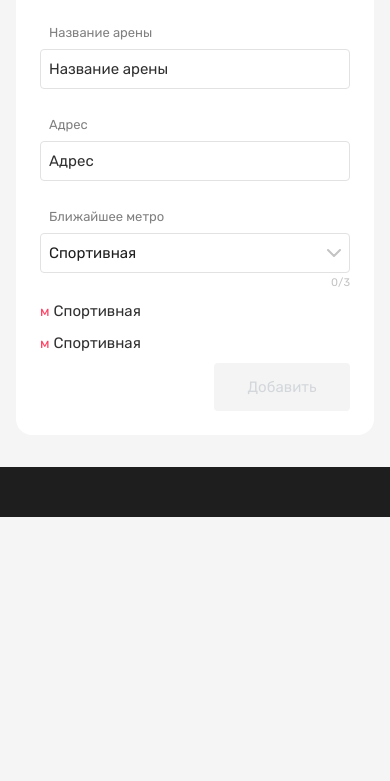
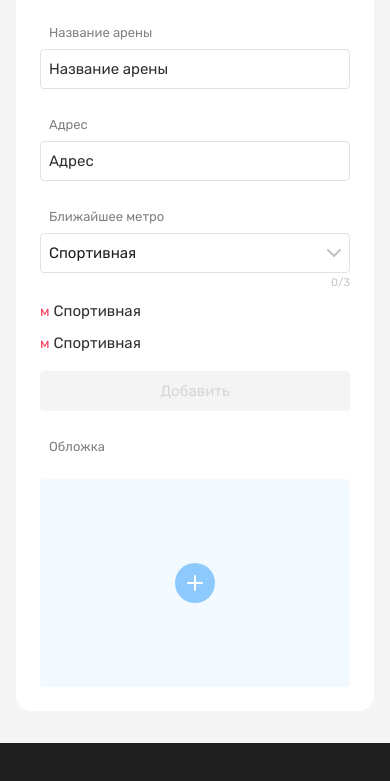
Before and after one commit to KotovMikhail/sportvgorode, a website: page src/form.html in a window 390 px wide. Shown: the part 561-1342 px from the top of the page. Before the commit the page ends 1078 px from the top, so only its background shows below. Drawn offline with nearby package versions, Linux system fonts and the light colour scheme; files that its build step writes are made by us from their sources; files whose address does not match are found by name.

Commit message:
Last commit

```diff
--- a/src/form.html
+++ b/src/form.html
@@ -183,19 +183,26 @@
                                     <span class="add-metro-item__elem">Спортивная</span>
                                     <span class="add-metro-item__elem">Спортивная</span>
                                 </div>
+                                <div class="error-text">Укажите метро</div>
+
+                                <button class="btn btn_blue form__add-btn _disabled" type="button">Добавить</button>
+
+                            </li>
+
+                            <li class="form__item add-cover-item">
+                                <p class="add-heading add-cover-item__heading">Обложка</p>
+                                <button class="add-cover-item__btn">
+                                    <img class="add-cover-item__img" src="@img/cover.jpg" alt="">
+                                </button>
+                            </li>
 
 
-
-                                <div class="error-text">Укажите метро</div>
-                            </li>
 
                         </ul>
 
 
 
 
-
-                        <button class="btn btn_blue form__add-btn _disabled" type="button">Добавить</button>
 
 
                     </form>
--- a/src/scss/common.scss
+++ b/src/scss/common.scss
@@ -230,12 +230,12 @@ h4,
 // Кнопки
 
 .btn {
-    border-radius: rem(4);
+    min-height: rem(48);
     font-size: rem(15);
     line-height: rem(24);
     font-weight: 400;
+    border-radius: rem(4);
     transition: background-color 0.2s, color 0.2s, border-color 0.2s;
-    min-height: rem(48);
 
     &_grey {
         border: 1px solid $primaryLightest2;
@@ -279,6 +279,10 @@ h4,
     &._disabled {
         color: $primaryLightest1;
         background-color: $primaryLightest3;
+    }
+
+    @include tablet {
+        min-height: rem(40);
     }
 }
 
@@ -542,10 +546,10 @@ h4,
     }
 
     &__add-btn {
-        margin-top: rem(8);
+        margin-top: rem(16);
         margin-left: auto;
         width: 100%;
-        max-width: rem(136);
+        max-width: rem(184);
     }
 
     @include laptop {
@@ -562,6 +566,13 @@ h4,
             .form__item-col_right {
                 margin-left: 0;
             }
+        }
+    }
+
+    @include mobileSmall {
+        &__add-btn {
+            margin-left: 0;
+            max-width: 100%;
         }
     }
 }
@@ -610,9 +621,6 @@ h4,
     }
 }
 
-.add-city-item {
-}
-
 .add-arena-name-item {
     .form__input {
         width: 100%;
@@ -626,6 +634,15 @@ h4,
 }
 
 .add-metro-item {
+    display: flex;
+    flex-direction: column;
+    align-items: flex-start;
+    justify-content: flex-start;
+
+    .selectric-add-metro-item__select {
+        width: 100%;
+    }
+
     .selectric-items li {
         position: relative;
         display: flex;
@@ -643,6 +660,7 @@ h4,
 
     &__counter-box {
         margin-top: rem(2);
+        margin-left: auto;
         display: flex;
         justify-content: flex-end;
         font-size: rem(11);
@@ -676,6 +694,82 @@ h4,
     }
 }
 
+.add-cover-item {
+
+    &__img {
+        display: none;
+        position: absolute;
+        top: 0;
+        left: 0;
+        width: 100%;
+        height: 100%;
+        object-fit: cover;
+        z-index: 0;
+        border-radius: rem(4)
+    }
+
+    &__btn {
+        position: relative;
+        width: 100%;
+        padding-bottom: 66.4%;
+        background-color: $blueLightest2;
+        z-index: 0;
+        border: 1px solid transparent;
+        border-radius: rem(4);
+        transition: border-color .2s, background-color .2s;
+
+        &::before {
+            content: '';
+            position: absolute;
+            top: 50%;
+            left: 50%;
+            transform: translate(-50%, -50%);
+            width: rem(40);
+            height: rem(40);
+            border-radius: 50%;
+            background-color: transparentize($blueLightest, 0.5);
+            z-index: 1;
+            transition: background-color .2s;
+        }
+
+        &::after {
+            content: '';
+            position: absolute;
+            top: 50%;
+            left: 50%;
+            transform: translate(-50%, -50%);
+            width: rem(24);
+            height: rem(24);
+            background-image: url("@img/icons/plus-white.svg");
+            background-repeat: no-repeat;
+            background-size: cover;
+            background-position: center;
+            z-index: 2;
+        }
+
+        &._active {
+            .add-cover-item__img {
+                display: block;
+            }
+
+
+            &::after {
+                background-image: url("@img/icons/delete.svg");
+                opacity: 0.5;
+            }
+        }
+
+        &:hover {
+            border-color:  transparentize($blueLightest, 0.8);
+            background-color: transparentize($blueLighter, 0.8);
+
+            &::before {
+                background-color: $blueLightest;
+            }
+        }
+    }
+}
+
 .error-text {
     display: none;
     margin-top: rem(3);
@@ -685,3 +779,8 @@ h4,
     color: $redLightest;
     text-align: right;
 }
+
+// .test-title {
+// 	color: red;
+// 	@include adaptiveValue("font-size", 19, 15, 1920, 992);
+// }
```
Also changed, not shown: dist/css/style.css, dist/css/style.min.css, dist/form.html, dist/home.html, dist/img/cover.jpg, dist/img/cover.webp, dist/img/icons/delete.svg (added), dist/img/icons/plus-white.svg (added), src/img/cover.jpg, src/img/icons/delete.svg (added), src/img/icons/plus-white.svg (added), src/scss/base/null.scss (line endings or trailing spaces).
